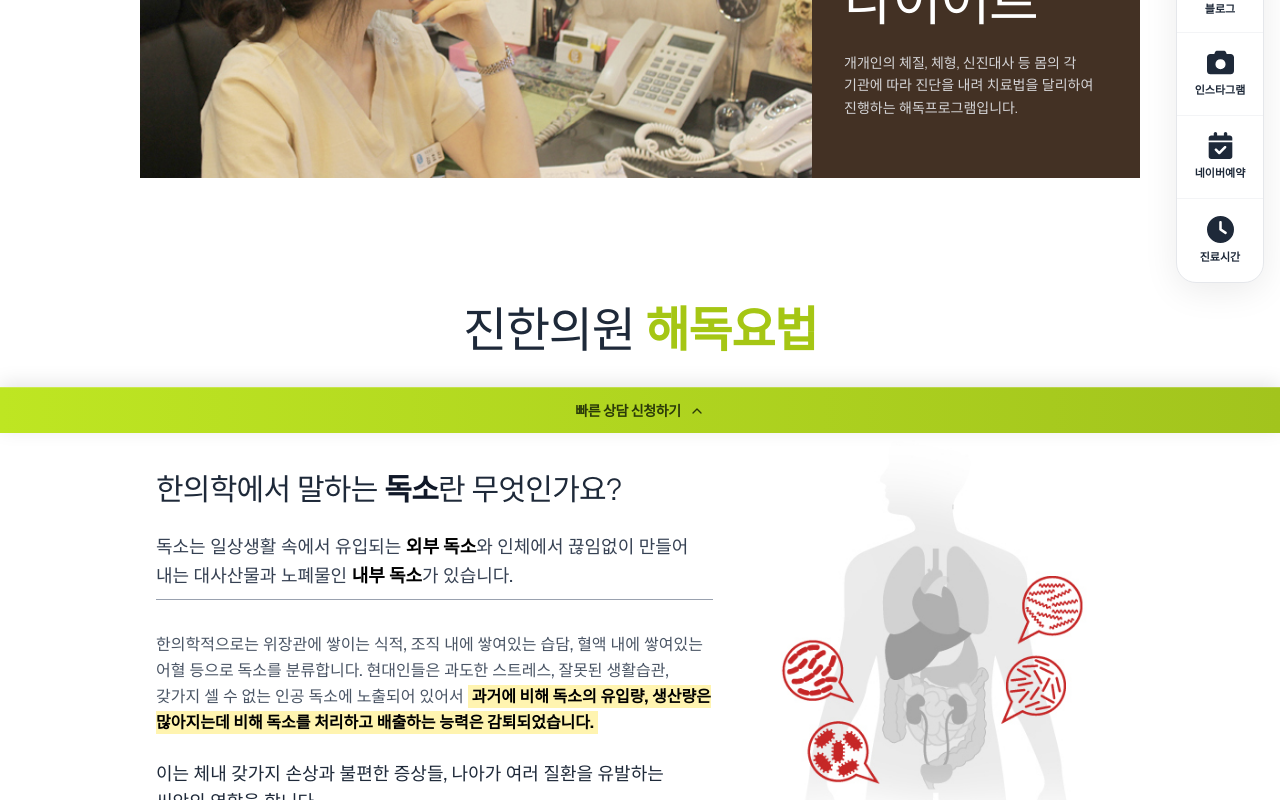
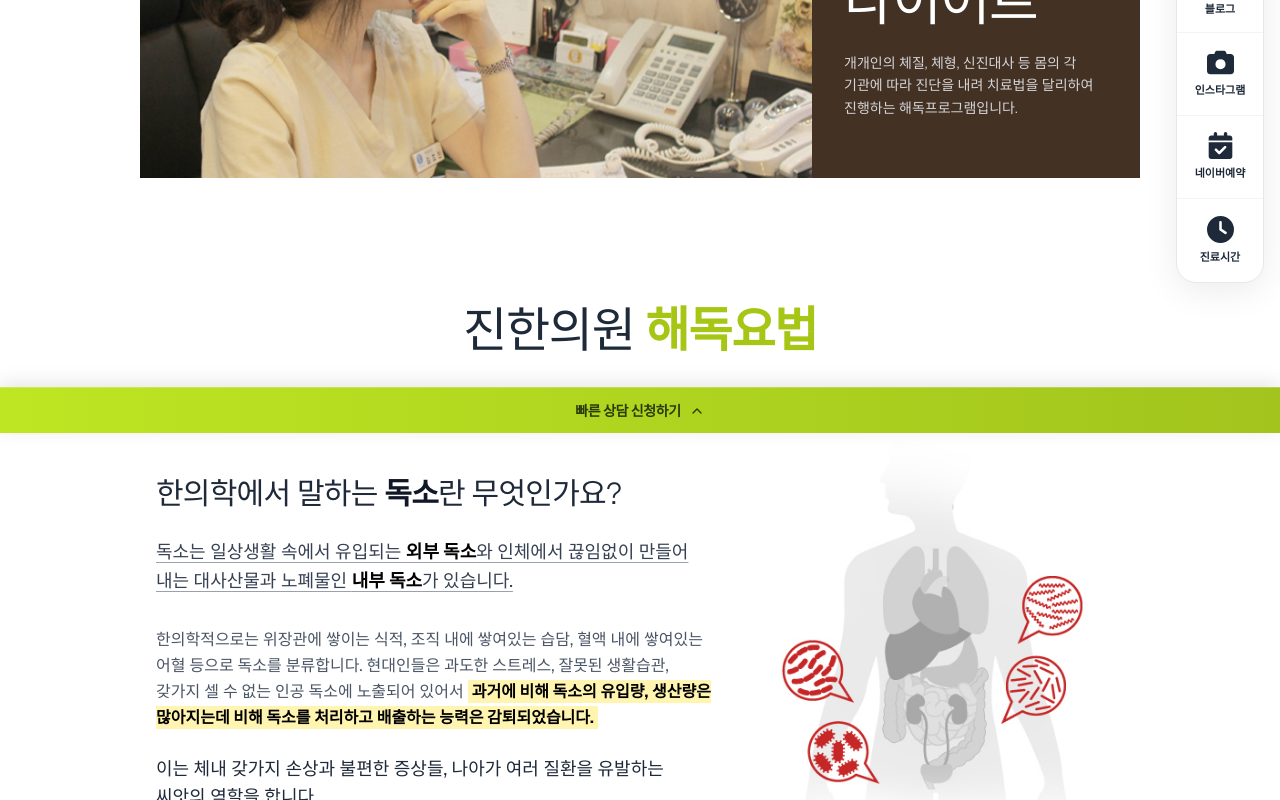
Before and after one commit to ctadamteam/Jin_oriental, a Next.js app: page /custom-diet/detox in a window 1280 px wide. Shown: the part 367-1167 px from the top of the page. Built offline with nearby package versions, Linux system fonts and the light colour scheme; a web font is replaced by a local one.

Commit message:
style: apply text underline to both lines of detox section 2 sub-paragraph

```diff
--- a/app/(site)/custom-diet/detox/page.tsx
+++ b/app/(site)/custom-diet/detox/page.tsx
@@ -42,8 +42,8 @@ export default function DetoxDietPage() {
             <h3 className="text-2xl md:text-[30px] font-light text-gray-800 mb-6 leading-tight break-keep tracking-tight">
               한의학에서 말하는 <strong className="font-bold text-gray-900">독소</strong>란 무엇인가요?
             </h3>
-            <div className="border-b border-gray-400 pb-2 mb-8">
-              <p className="text-gray-700 leading-relaxed break-keep text-base md:text-lg">
+            <div className="mb-8">
+              <p className="text-gray-700 leading-relaxed break-keep text-base md:text-lg underline underline-offset-4 decoration-gray-400">
                 독소는 일상생활 속에서 유입되는 <strong className="font-bold text-black">외부 독소</strong>와 인체에서 끊임없이 만들어 내는 대사산물과 노폐물인 <strong className="font-bold text-black">내부 독소</strong>가 있습니다.
               </p>
             </div>
```
